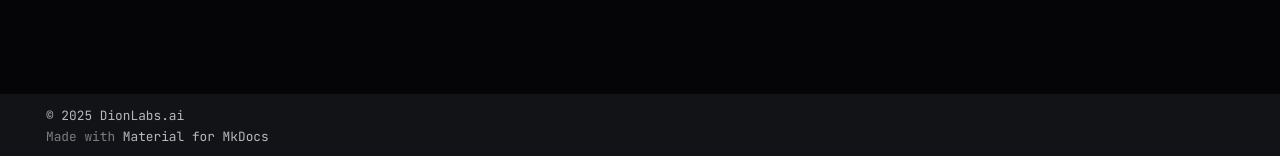
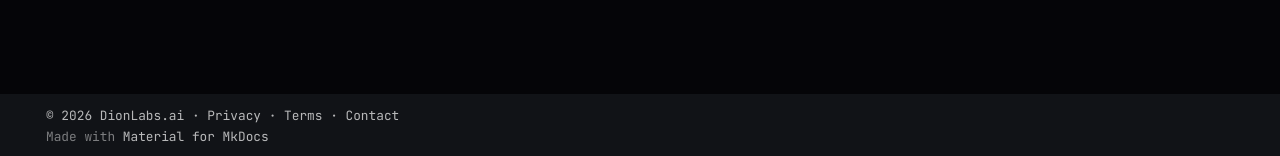
Before and after one commit to dion-labs/signals, an MkDocs documentation site: the page built from docs/index.md, in a window 1280 px wide. Shown: the part 741-897 px from the top of the page. Built offline with MkDocs 1.6.1 and Material for MkDocs 9.7.7, drawn with Linux system fonts in a browser that asks for light colours; comment, search, counter and statistics services are not loaded.

Commit message:
Fix site hygiene audit findings

```diff
--- /dev/null
+++ b/docs/javascripts/cloudflare-analytics.js
@@ -0,0 +1,8 @@
+(function () {
+  if (document.querySelector('script[src*="static.cloudflareinsights.com/beacon.min.js"]')) return;
+  var beacon = document.createElement('script');
+  beacon.defer = true;
+  beacon.src = 'https://static.cloudflareinsights.com/beacon.min.js';
+  beacon.dataset.cfBeacon = '{"token":"81c5346b0c3849ef9585959b79870b51"}';
+  document.head.appendChild(beacon);
+})();
--- a/mkdocs.yml
+++ b/mkdocs.yml
@@ -26,13 +26,10 @@ extra_css:
 extra_javascript:
   - path: javascripts/firebase-feedback.js
     type: module
+  - javascripts/cloudflare-analytics.js
 
-extra:
-  analytics:
-    provider: google
-    property: G-61ZYV30HGQ
-
-copyright: "© 2025 DionLabs.ai"
+extra: {}
+copyright: "© 2026 DionLabs.ai · <a href=\"https://dionlabs.ai/privacy\">Privacy</a> · <a href=\"https://dionlabs.ai/terms\">Terms</a> · <a href=\"mailto:support@dionlabs.ai\">Contact</a>"
 
 plugins:
   - search
```
Also changed, not shown: docs/apple-touch-icon.png (added), docs/favicon.ico (added).
